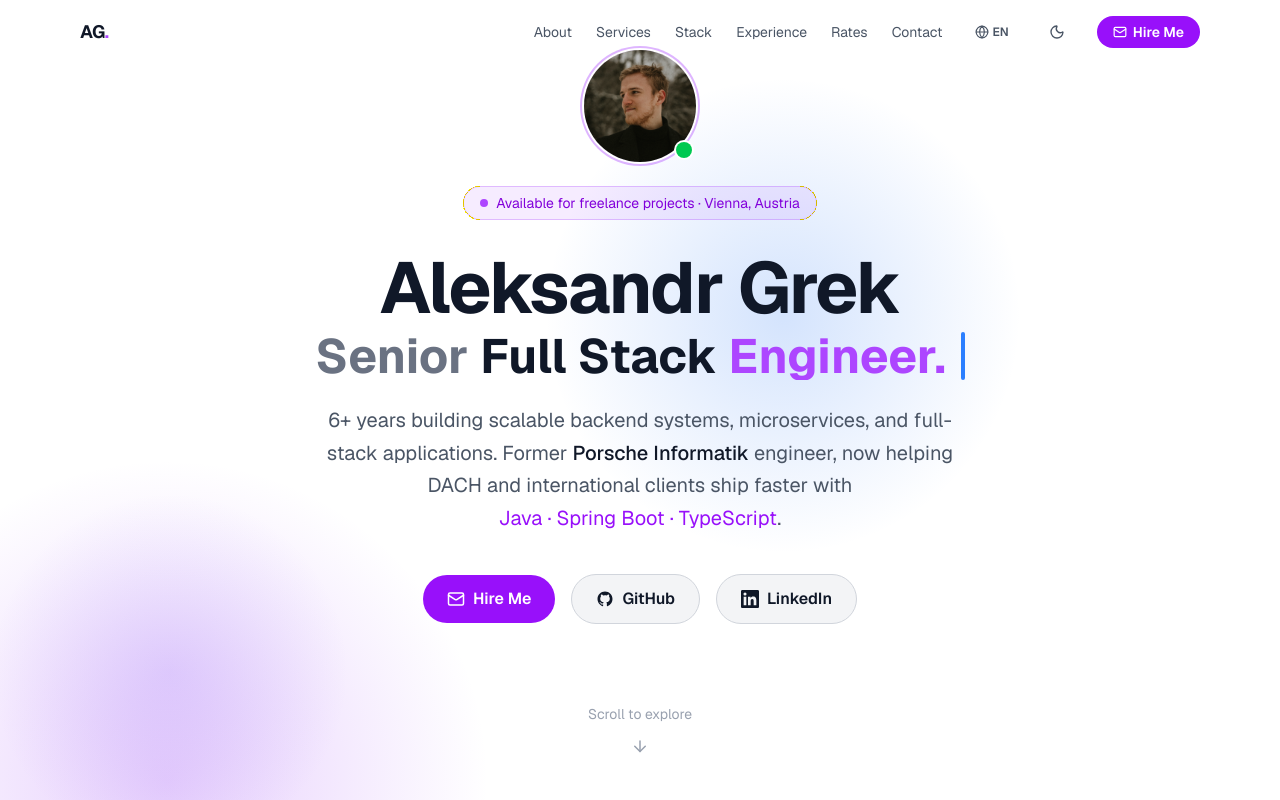
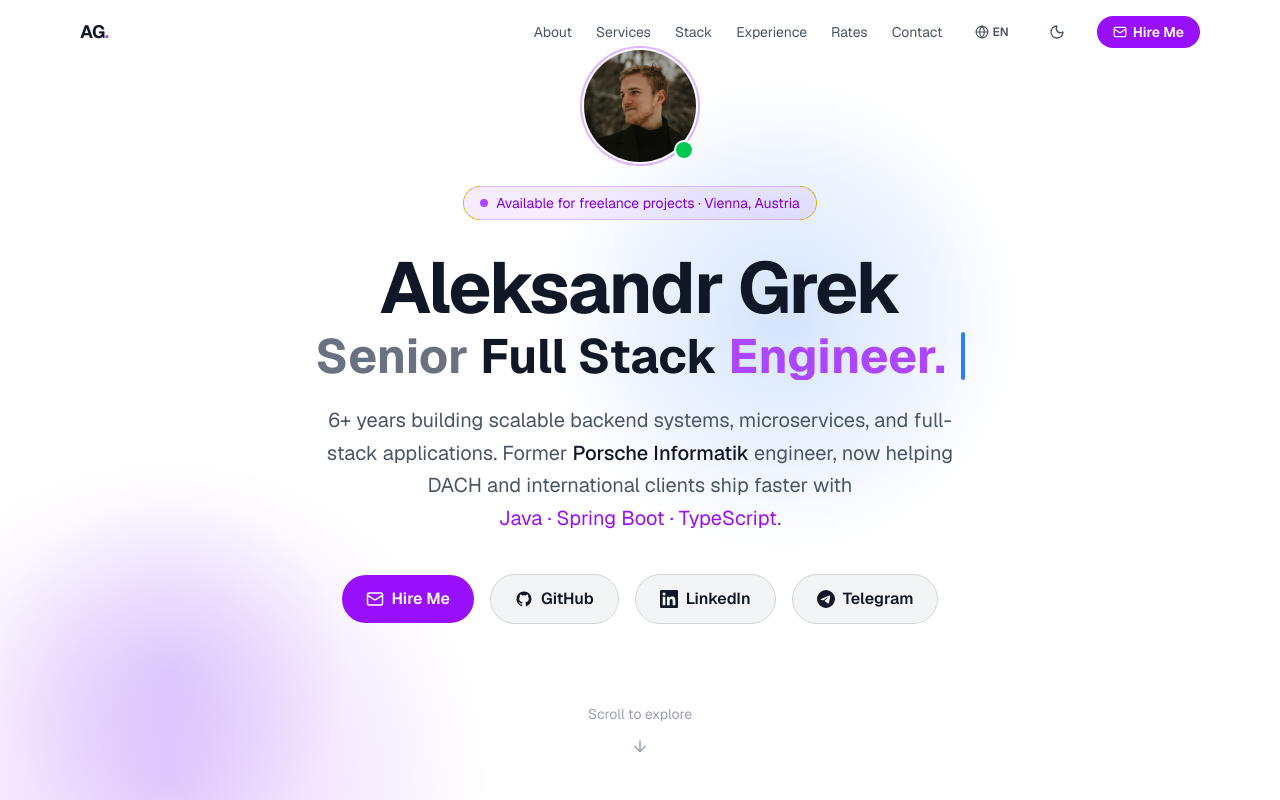
Before and after one commit to goldoner/freelancer-portfolio, a Next.js app: page / in a window 1280 px wide. Shown: the top 800 px of the page. Built offline with nearby package versions, Linux system fonts and the light colour scheme.

Commit message:
add Telegram contact links to hero and contact section

```diff
--- a/src/components/sections/Contact.tsx
+++ b/src/components/sections/Contact.tsx
@@ -3,7 +3,7 @@ import { motion } from "framer-motion";
 import { useInView } from "framer-motion";
 import { useRef } from "react";
 import { Mail, MapPin } from "lucide-react";
-import { GithubIcon, LinkedinIcon } from "@/components/ui/social-icons";
+import { GithubIcon, LinkedinIcon, TelegramIcon } from "@/components/ui/social-icons";
 import { AnimatedBackground } from "@/components/ui/animated-background";
 import { useLanguage } from "@/components/ui/language-provider";
 
@@ -31,6 +31,12 @@ export default function Contact() {
       label: "LinkedIn",
       value: "linkedin.com/in/aleksandr-grek",
       href: "https://www.linkedin.com/in/aleksandr-grek-79137b1a8/",
+    },
+    {
+      icon: <TelegramIcon size={20} />,
+      label: "Telegram",
+      value: "t.me/goldoner",
+      href: "https://t.me/goldoner",
     },
     {
       icon: <MapPin size={20} />,
--- a/src/components/sections/Hero.tsx
+++ b/src/components/sections/Hero.tsx
@@ -14,7 +14,7 @@ const TypewriterEffectSmooth = dynamic(
   }
 );
 import { Mail, ArrowDown } from "lucide-react";
-import { GithubIcon, LinkedinIcon } from "@/components/ui/social-icons";
+import { GithubIcon, LinkedinIcon, TelegramIcon } from "@/components/ui/social-icons";
 import { useLanguage } from "@/components/ui/language-provider";
 
 const roles = [
@@ -124,6 +124,15 @@ export default function Hero() {
             <LinkedinIcon size={18} />
             LinkedIn
           </a>
+          <a
+            href="https://t.me/goldoner"
+            target="_blank"
+            rel="noopener noreferrer"
+            className="inline-flex items-center gap-2 rounded-full border border-gray-300 hover:border-gray-400 bg-gray-100 hover:bg-gray-200 dark:border-zinc-700 dark:hover:border-zinc-500 dark:bg-zinc-900 dark:hover:bg-zinc-800 text-gray-900 dark:text-white font-semibold px-6 py-3 transition-all duration-200"
+          >
+            <TelegramIcon size={18} />
+            Telegram
+          </a>
         </motion.div>
 
         <motion.div
--- a/src/components/ui/social-icons.tsx
+++ b/src/components/ui/social-icons.tsx
@@ -2,6 +2,14 @@ export function GithubIcon({ size = 18 }: { size?: number }) {
   return (
     <svg width={size} height={size} viewBox="0 0 24 24" fill="currentColor" aria-hidden="true">
       <path d="M12 2C6.477 2 2 6.484 2 12.017c0 4.425 2.865 8.18 6.839 9.504.5.092.682-.217.682-.483 0-.237-.008-.868-.013-1.703-2.782.605-3.369-1.343-3.369-1.343-.454-1.158-1.11-1.466-1.11-1.466-.908-.62.069-.608.069-.608 1.003.07 1.531 1.032 1.531 1.032.892 1.53 2.341 1.088 2.91.832.092-.647.35-1.088.636-1.338-2.22-.253-4.555-1.113-4.555-4.951 0-1.093.39-1.988 1.029-2.688-.103-.253-.446-1.272.098-2.65 0 0 .84-.27 2.75 1.026A9.564 9.564 0 0112 6.844c.85.004 1.705.115 2.504.337 1.909-1.296 2.747-1.027 2.747-1.027.546 1.379.202 2.398.1 2.651.64.7 1.028 1.595 1.028 2.688 0 3.848-2.339 4.695-4.566 4.943.359.309.678.92.678 1.855 0 1.338-.012 2.419-.012 2.747 0 .268.18.58.688.482A10.019 10.019 0 0022 12.017C22 6.484 17.522 2 12 2z" />
+    </svg>
+  );
+}
+
+export function TelegramIcon({ size = 18 }: { size?: number }) {
+  return (
+    <svg width={size} height={size} viewBox="0 0 24 24" fill="currentColor" aria-hidden="true">
+      <path d="M11.944 0A12 12 0 0 0 0 12a12 12 0 0 0 12 12 12 12 0 0 0 12-12A12 12 0 0 0 12 0a12 12 0 0 0-.056 0zm4.962 7.224c.1-.002.321.023.465.14a.506.506 0 0 1 .171.325c.016.093.036.306.02.472-.18 1.898-.962 6.502-1.36 8.627-.168.9-.499 1.201-.82 1.23-.696.065-1.225-.46-1.9-.902-1.056-.693-1.653-1.124-2.678-1.8-1.185-.78-.417-1.21.258-1.91.177-.184 3.247-2.977 3.307-3.23.007-.032.014-.15-.056-.212s-.174-.041-.249-.024c-.106.024-1.793 1.14-5.061 3.345-.48.33-.913.49-1.302.48-.428-.008-1.252-.241-1.865-.44-.752-.245-1.349-.374-1.297-.789.027-.216.325-.437.893-.663 3.498-1.524 5.83-2.529 6.998-3.014 3.332-1.386 4.025-1.627 4.476-1.635z" />
     </svg>
   );
 }
```
